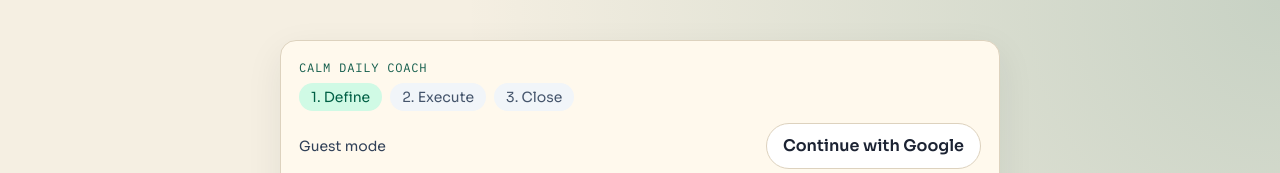
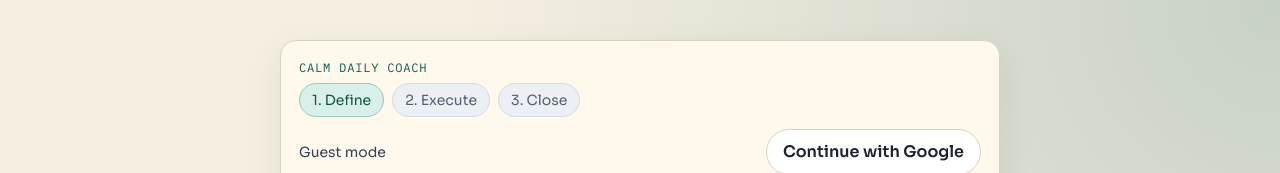
Before and after one commit to rodmen07/calm-daily-coach, a Next.js app: page / in a window 1280 px wide. Shown: the top 173 px of the page. Built offline with nearby package versions, Linux system fonts and the light colour scheme; no server answers.

Commit message:
Polish plan completion feedback

```diff
--- a/src/app/globals.css
+++ b/src/app/globals.css
@@ -46,6 +46,26 @@
   text-transform: uppercase;
   color: var(--accent);
   font-family: var(--font-plex-mono), monospace;
+}
+
+.flow-chip {
+  border-radius: 999px;
+  padding: 6px 12px;
+  border: 1px solid transparent;
+  transition: background-color 200ms ease, color 200ms ease, border-color 200ms ease;
+}
+
+.flow-chip.is-active {
+  background: #d9efe9;
+  color: #145646;
+  border-color: #98c8bb;
+  animation: chip-pop 220ms ease-out;
+}
+
+.flow-chip.is-idle {
+  background: #eceff3;
+  color: #546073;
+  border-color: #d5dce6;
 }
 
 .label {
@@ -244,6 +264,50 @@
   padding: 10px 12px;
 }
 
+.status-banner {
+  border-radius: 10px;
+  border: 1px solid var(--line);
+  background: #eef9f5;
+  padding: 10px 12px;
+  animation: status-rise 200ms ease-out;
+}
+
+.status-celebrate {
+  animation: status-rise 200ms ease-out, status-glow 850ms ease-out;
+}
+
+@keyframes chip-pop {
+  0% {
+    transform: scale(0.97);
+  }
+  100% {
+    transform: scale(1);
+  }
+}
+
+@keyframes status-rise {
+  0% {
+    opacity: 0;
+    transform: translateY(4px);
+  }
+  100% {
+    opacity: 1;
+    transform: translateY(0);
+  }
+}
+
+@keyframes status-glow {
+  0% {
+    box-shadow: 0 0 0 rgba(19, 93, 76, 0);
+  }
+  45% {
+    box-shadow: 0 0 0 5px rgba(19, 93, 76, 0.14);
+  }
+  100% {
+    box-shadow: 0 0 0 rgba(19, 93, 76, 0);
+  }
+}
+
 .close-actions {
   display: flex;
   flex-direction: column;
--- a/src/app/page.tsx
+++ b/src/app/page.tsx
@@ -69,17 +69,17 @@
           <p className="eyebrow">Calm Daily Coach</p>
           <div className="mb-3 flex flex-wrap items-center gap-2 text-xs sm:text-sm">
             <span
-              className={`rounded-full px-3 py-1 ${flowStep >= 1 ? "bg-emerald-100 text-emerald-800" : "bg-slate-100 text-slate-600"}`}
+              className={`flow-chip ${flowStep >= 1 ? "is-active" : "is-idle"}`}
             >
               1. Define
             </span>
             <span
-              className={`rounded-full px-3 py-1 ${flowStep >= 2 ? "bg-emerald-100 text-emerald-800" : "bg-slate-100 text-slate-600"}`}
+              className={`flow-chip ${flowStep >= 2 ? "is-active" : "is-idle"}`}
             >
               2. Execute
             </span>
             <span
-              className={`rounded-full px-3 py-1 ${flowStep >= 3 ? "bg-emerald-100 text-emerald-800" : "bg-slate-100 text-slate-600"}`}
+              className={`flow-chip ${flowStep >= 3 ? "is-active" : "is-idle"}`}
             >
               3. Close
             </span>
@@ -259,12 +259,21 @@
                 />
               </div>
               {checkinStatus.type === "ok" ? (
-                <p className="mt-2 text-sm text-emerald-700" aria-live="polite">
+                <p
+                  className={`status-banner mt-2 text-sm text-emerald-800 ${
+                    checkinStatus.message.startsWith("Great work") ? "status-celebrate" : ""
+                  }`}
+                  aria-live="polite"
+                >
                   {checkinStatus.message}
                 </p>
               ) : null}
               {checkinStatus.type === "error" ? (
-                <p className="mt-2 text-sm text-rose-700" role="alert" aria-live="assertive">
+                <p
+                  className="status-banner mt-2 text-sm text-rose-800"
+                  role="alert"
+                  aria-live="assertive"
+                >
                   {checkinStatus.message}
                 </p>
               ) : null}
```
Also changed, not shown: 2 other files (tests, documents, lock files or other folders).
